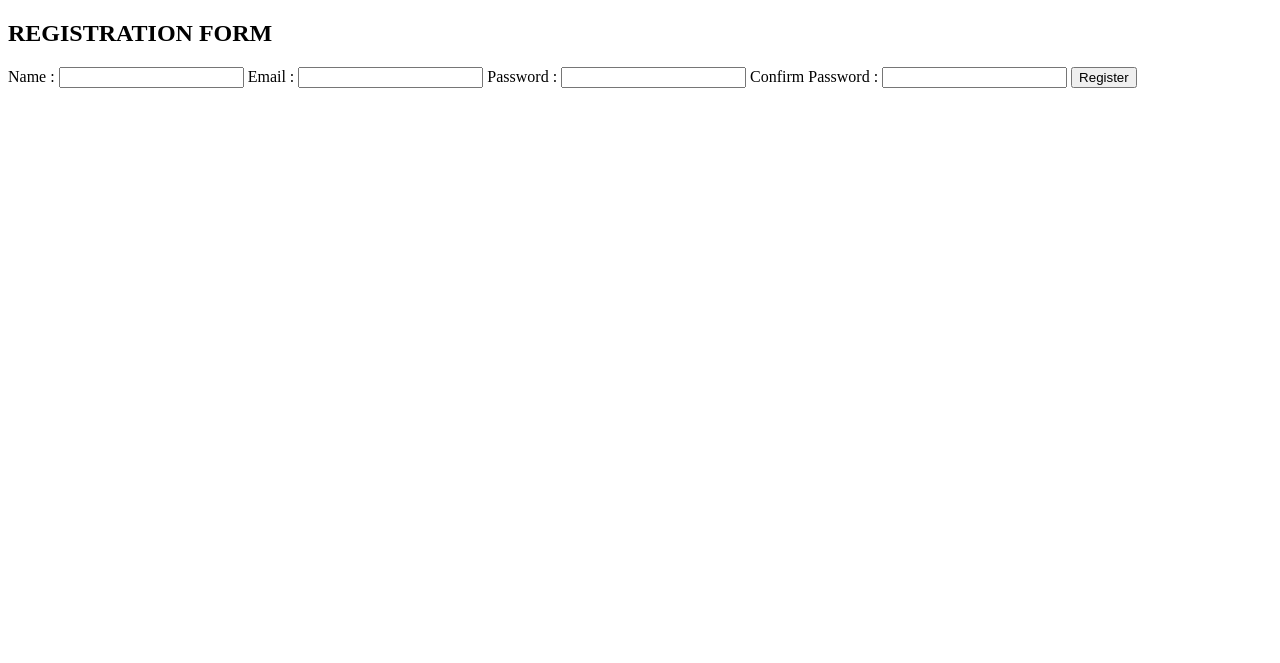
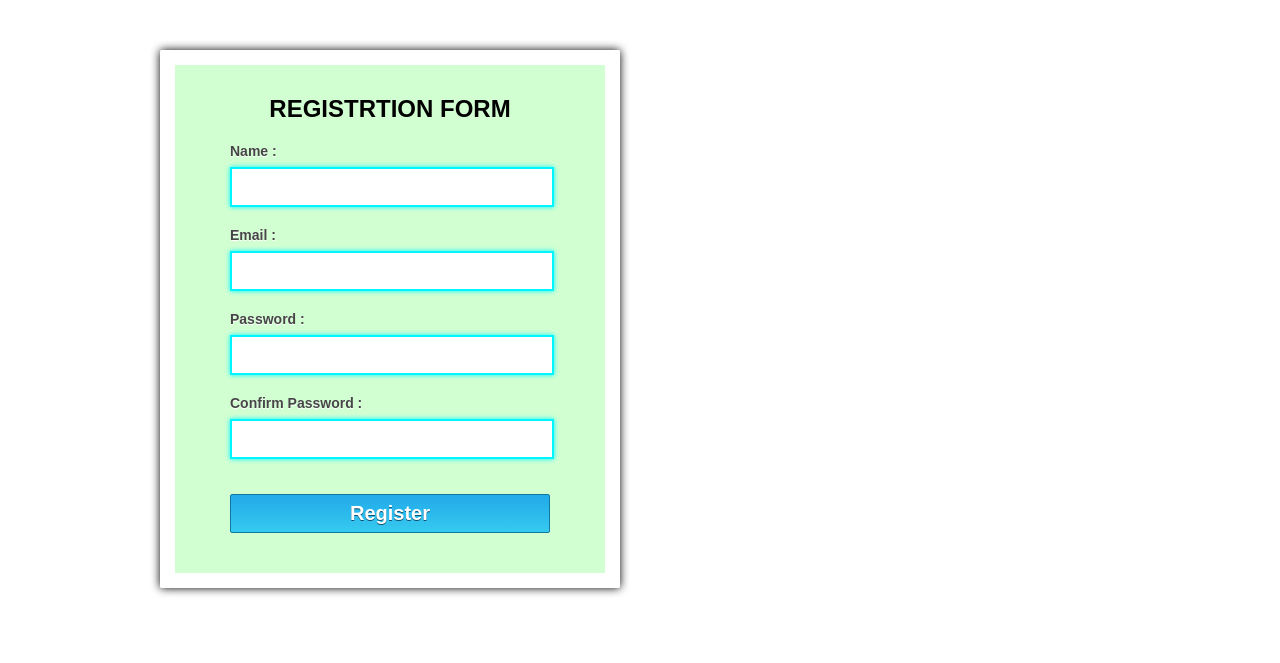
Before and after one commit to Usarshakya/Validation-Form, a plain HTML site: page index.html in a window 1280 px wide. Drawn offline with Linux system fonts and the light colour scheme.

Commit message:
changedindex.htmlaccording to style.cssand added css

```diff
--- /dev/null
+++ b/css/style.css
@@ -0,0 +1,57 @@
+h2{
+  text-align: center;
+  font-size: 24px;
+}
+hr{
+  margin-bottom: 30px;
+}
+div.container{
+  width: 960px;
+  height: 610px;
+  margin:50px auto;
+  font-family:arial;
+  position:relative;
+}
+div.main{
+  width: 320px;
+  float:left;
+  padding: 10px 55px 40px;
+  background-color: rgba(187, 255, 184, 0.65);
+  border: 15px solid white;
+  box-shadow: 0 0 10px;
+  border-radius: 2px;
+  font-size: 13px;
+}
+input[type=text],[type=password] {
+  width: 97.7%;
+  height: 34px;
+  padding-left: 5px;
+  margin-bottom: 20px;
+  margin-top: 8px;
+  box-shadow: 0 0 5px #00F5FF;
+  border: 2px solid #00F5FF;
+  color: #4f4f4f;
+  font-size: 16px;
+}
+label{
+  color: #464646;
+  text-shadow: 0 1px 0 #fff;
+  font-size: 14px;
+  font-weight: bold;
+}
+#register {
+  font-size: 20px;
+  margin-top: 15px;
+  background: linear-gradient(#22abe9 5%, #36caf0 100%);
+  border: 1px solid #0F799E;
+  padding: 7px 35px;
+  color: white;
+  text-shadow: 0px 1px 0px #13506D;
+  font-weight: bold;
+  border-radius: 2px;
+  cursor: pointer;
+  width: 100%;
+}
+#register:hover{
+  background: linear-gradient(#36caf0 5%, #22abe9 100%);
+}
--- a/index.html
+++ b/index.html
@@ -2,10 +2,13 @@
 <html>
   <head>
     <title>Validation-Form</title>
+    <link rel="stylesheet" href="css/style.css"/>
   </head>
   <body>
-    <form>
-    <h2>REGISTRATION FORM</h2>
+    <div class="container">
+      <div class="main">
+        <form class="form" method="post" action="#">
+          <h2>REGISTRTION FORM</h2>
           <label>Name :</label>
           <input type="text" name="dname" id="name">
           <label>Email :</label>
@@ -16,5 +19,7 @@
           <input type="password" name="cpassword" id="cpassword">
           <input type="button" name="register" id="register" value="Register">
         </form>
+      </div>
+    </div>
   </body>
 </html>
```
Lines whose indentation alone changed are shown as unchanged.
